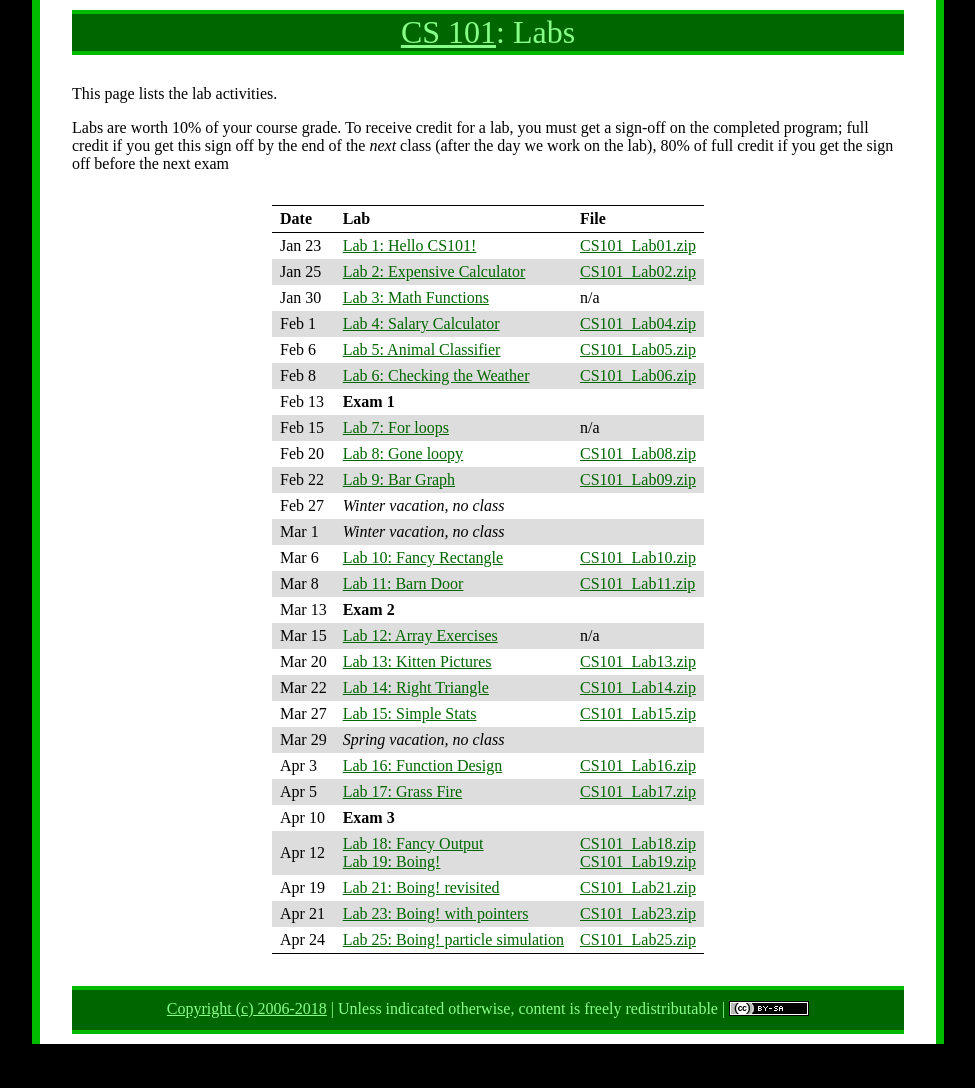
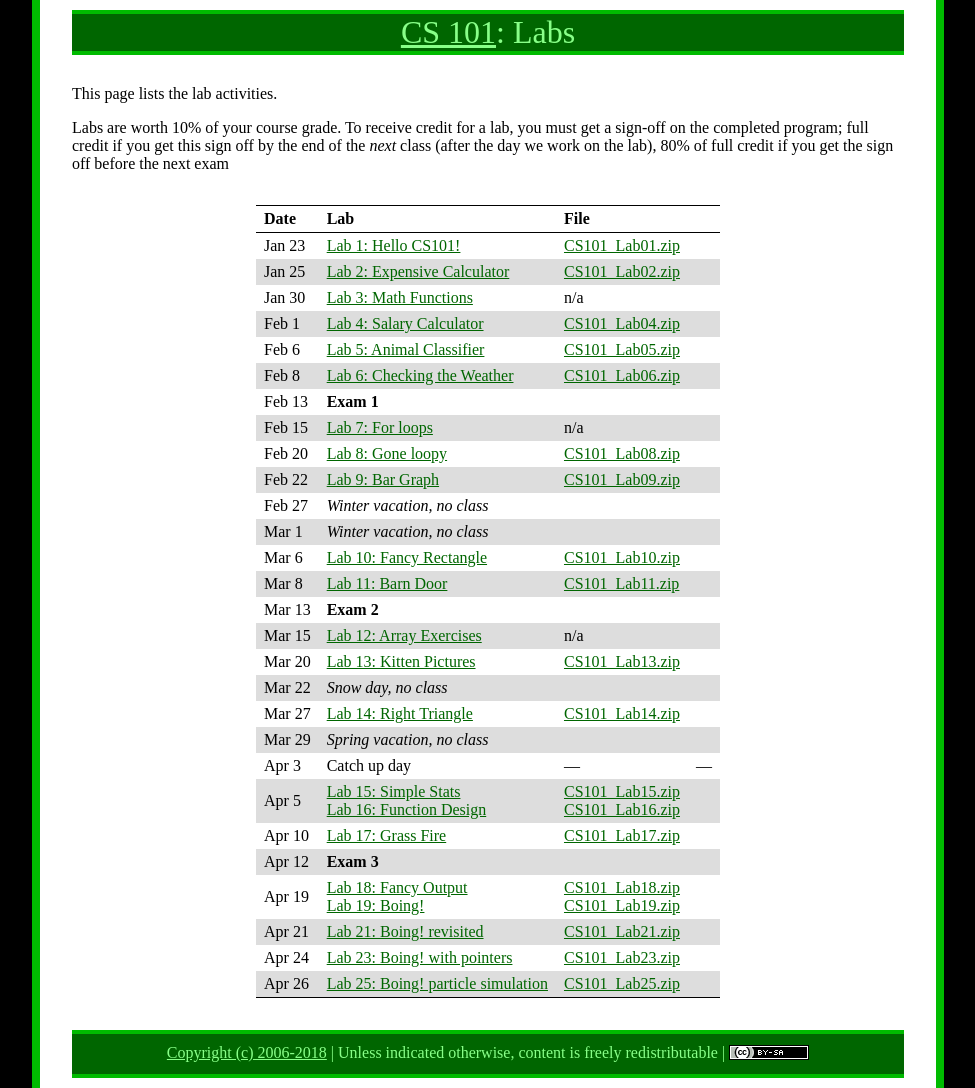
Before and after one commit to ycpcs/cs101-spring2018, a Jekyll site: the page built from labs/index.md, in a window 1280 px wide. Shown: the whole page, without its empty margins (152-1127 px from the left). Built offline with Jekyll 4.4.1, drawn with Linux system fonts in a browser that asks for light colours; before the commit the page ends 1044 px from its top, so only the background shows below that.

Commit message:
update schedule following snow day

```diff
--- a/labs/index.md
+++ b/labs/index.md
@@ -26,16 +26,17 @@ Labs are worth 10% of your course grade.  To receive credit for a lab, you must
 > Mar 13 | **Exam 2**
 > Mar 15 | [Lab 12: Array Exercises](lab12.html) | n/a
 > Mar 20 | [Lab 13: Kitten Pictures](lab13.html) | [CS101\_Lab13.zip](CS101_Lab13.zip)
-> Mar 22 | [Lab 14: Right Triangle](lab14.html) | [CS101\_Lab14.zip](CS101_Lab14.zip)
-> Mar 27 | [Lab 15: Simple Stats](lab15.html) | [CS101\_Lab15.zip](CS101_Lab15.zip)
+> Mar 22 | *Snow day, no class*
+> Mar 27 | [Lab 14: Right Triangle](lab14.html) | [CS101\_Lab14.zip](CS101_Lab14.zip) |
 > Mar 29 | *Spring vacation, no class*
-> Apr 3 | [Lab 16: Function Design](lab16.html) | [CS101\_Lab16.zip](CS101_Lab16.zip)
-> Apr 5 | [Lab 17: Grass Fire](lab17.html) | [CS101\_Lab17.zip](CS101_Lab17.zip)
-> Apr 10 | **Exam 3**
-> Apr 12 | [Lab 18: Fancy Output](lab18.html)<br>[Lab 19: Boing!](lab19.html) | [CS101\_Lab18.zip](CS101_Lab18.zip)<br>[CS101\_Lab19.zip](CS101_Lab19.zip)
-> Apr 19 | [Lab 21: Boing! revisited](lab21.html) | [CS101\_Lab21.zip](CS101_Lab21.zip)
-> Apr 21 | [Lab 23: Boing! with pointers](lab23.html) | [CS101\_Lab23.zip](CS101_Lab23.zip)
-> Apr 24 | [Lab 25: Boing! particle simulation](lab25.html) | [CS101\_Lab25.zip](CS101_Lab25.zip)
+> Apr 3 | Catch up day | &mdash; | &mdash;
+> Apr 5 | [Lab 15: Simple Stats](lab15.html)<br>[Lab 16: Function Design](lab16.html) | [CS101\_Lab15.zip](CS101_Lab15.zip)<br>[CS101\_Lab16.zip](CS101_Lab16.zip)
+> Apr 10 | [Lab 17: Grass Fire](lab17.html) | [CS101\_Lab17.zip](CS101_Lab17.zip)
+> Apr 12 | **Exam 3**
+> Apr 19 | [Lab 18: Fancy Output](lab18.html)<br>[Lab 19: Boing!](lab19.html) | [CS101\_Lab18.zip](CS101_Lab18.zip)<br>[CS101\_Lab19.zip](CS101_Lab19.zip)
+> Apr 21 | [Lab 21: Boing! revisited](lab21.html) | [CS101\_Lab21.zip](CS101_Lab21.zip)
+> Apr 24 | [Lab 23: Boing! with pointers](lab23.html) | [CS101\_Lab23.zip](CS101_Lab23.zip)
+> Apr 26 | [Lab 25: Boing! particle simulation](lab25.html) | [CS101\_Lab25.zip](CS101_Lab25.zip)
 
 <!--
 > Apr 25 | [Lab 22: Complex numbers](lab22.html) | [CS101\_Lab22.zip](CS101_Lab22.zip)
```
